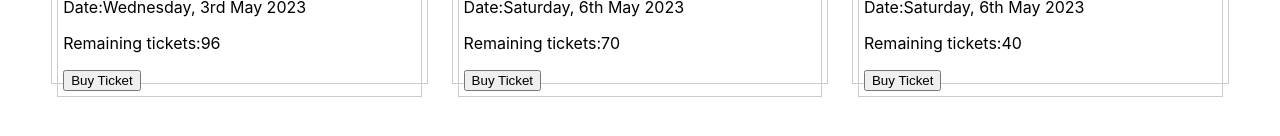
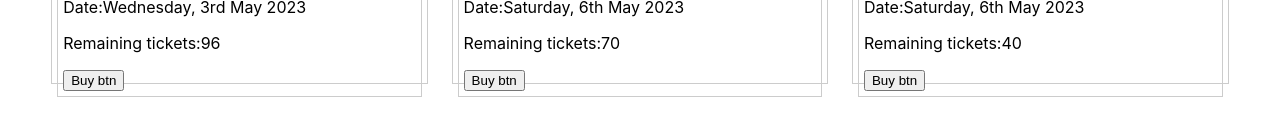
Before and after one commit to Pat-Nganga/Ticketing-App, a React (Create React App) app: page / in a window 1280 px wide. Shown: the part 468-604 px from the top of the page. Built offline with nearby package versions, Linux system fonts and the light colour scheme; data requests are answered from the project's data file.

Commit message:
Modify TicketList.js

```diff
--- a/src/components/TicketList.js
+++ b/src/components/TicketList.js
@@ -46,7 +46,7 @@ function TicketList() {
                 Remaining tickets:{ticket.capacity - ticket.available_tickets}
               </p>
               <button onClick={() => updateCapacity(ticket.id)}>
-                Buy Ticket
+                Buy btn
               </button>
             </div>
           </div>
```
